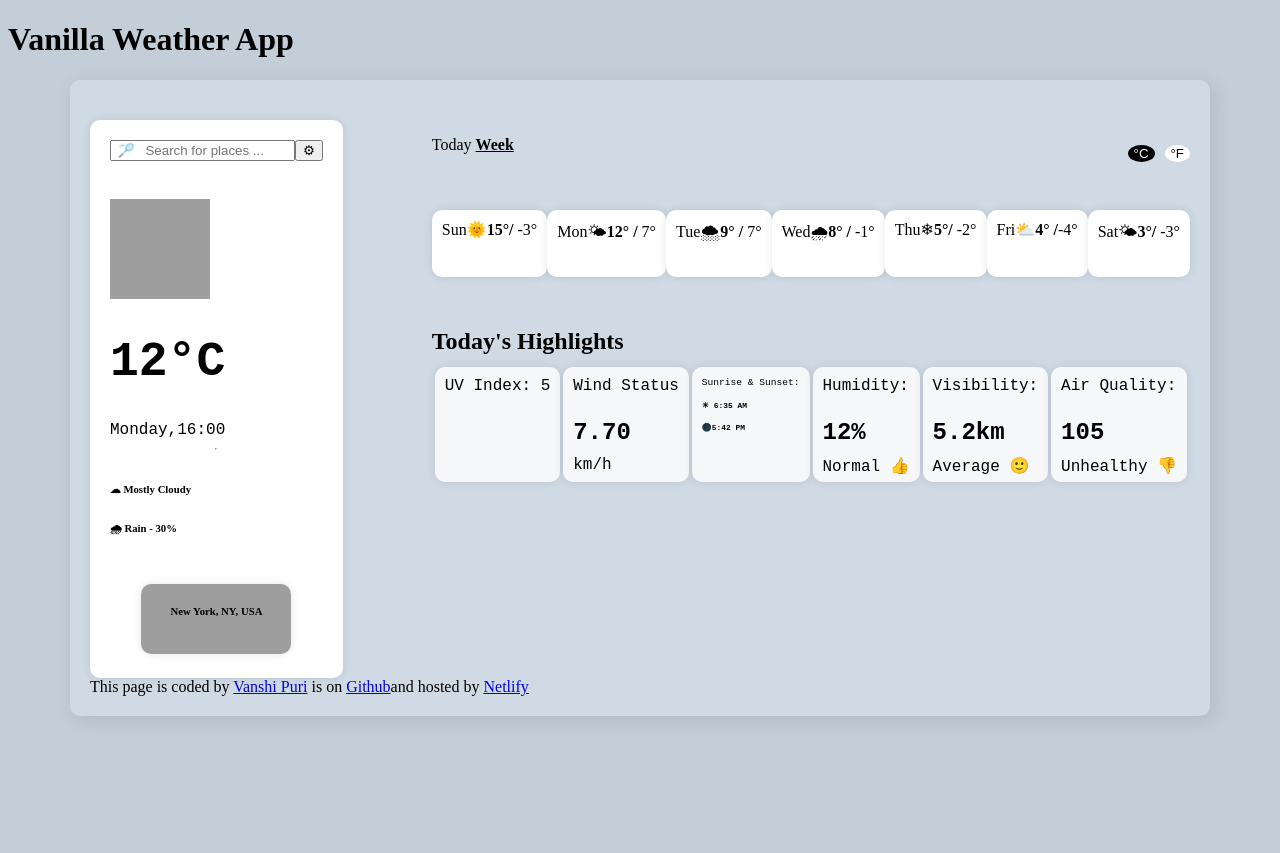
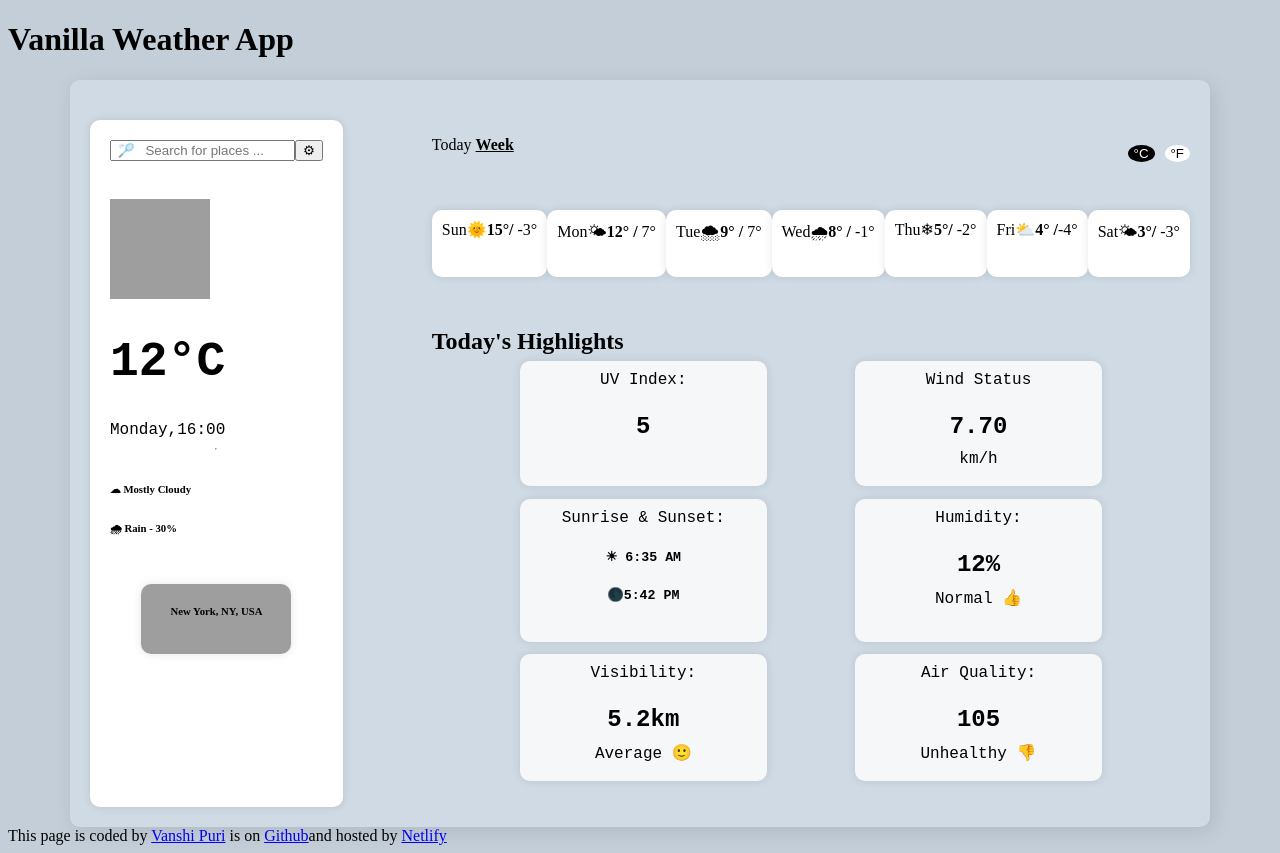
Before and after one commit to vanshipuri/Vanilla-Weather-App, a plain HTML site: page index.html in a window 1280 px wide. Before the commit the page ends 800 px from the top, so only its background shows below. Drawn offline with Linux system fonts and the light colour scheme; grey boxes are pictures that could not be loaded.

Commit message:
updated css & html

```diff
--- a/index.html
+++ b/index.html
@@ -63,21 +63,26 @@
             <div class="day5">Thu<span id="day5"><span>❄</span><b>5°/ </b>-2°</span></div>
             <div class="day6">Fri<span id="day6"><span>⛅</span><b>4° /</b>-4°</span></div>
             <div class="day7">Sat<span id="day7"><span>🌤</span><b>3°/ </b>-3°</span></div>
-
         </div>
         </br>
         <h3>Today's Highlights</h3>
-        <div class="today-temperature">
+        <div class="today-temperature-first">
 
-            <div class="UV-index"><span id="UV index">UV Index: 5</span> </div>
+            <div class="UV-index"><span id="UV index">UV Index: <h3>5</h3></span> </div>
+
             <div class="wind-status"> <span id="wind-status">Wind Status <h3>7.70</h3>km/h</span></div>
+            </div>
+            <div class="today-temperature-second">
 
-                <div class="sunrise-sunset-time"><span id="sunrise-sunset-time">Sunrise & Sunset:<h5>☀ 6:35 AM</h5>  <h5>🌑5:42 PM</h5></span></div>
+            <div class="sunrise-sunset-time"><span id="sunrise-sunset-time">Sunrise & Sunset:<h5>☀ 6:35 AM</h5>  <h5>🌑5:42 PM</h5></span></div>
             <div class="humidity"> <span id="humidity">Humidity: <h3>12%</h3> Normal 👍</span></div>
 
+            </div>
+            <div class="today-temperature-third">
             <div class="visibility"> <span id="visibility">Visibility: <h3>5.2km</h3> Average 🙂</span></div>
+
             <div class="air-quality"><span id="Air Quality">Air Quality: <h3>105</h3>Unhealthy 👎</span></div>
-
+            </div>
         </div>
             </div>
             </div>
--- a/src/style.css
+++ b/src/style.css
@@ -117,7 +117,7 @@ body{
 
 .weekly-weather {
     display: flex;
-    justify-content: space-evenly;
+    justify-content: space-around;
     margin-top: 20px;
     font-size: 1.0rem;
     color: rgb(0, 0, 0);
@@ -129,7 +129,7 @@ body{
     padding: 10px;
     box-shadow: 0 0 10px rgba(0, 0, 0, 0.1);
     transition: all 0.3s ease-in-out;
-    height: 100%;
+    height: 100%
 }
 
 .day2 {
@@ -201,9 +201,17 @@ h3 {
     padding: 10px;
     transition: all 0.3s ease-in-out;
     color: rgb(0, 0, 0);
-    text-align: left;
-    height: 80%;
+    text-align: center;
+    width: 30%;
+    height: 90%;
     font-family: 'Courier New', Courier, monospace;
+}
+
+.UV-index h3 {
+    font-size: 1.5rem;
+    margin-bottom: 10px;
+    color: rgb(0, 0, 0);
+    text-align: center;
 }
 
 .wind-status{
@@ -214,22 +222,30 @@ h3 {
     padding: 10px;
     transition: all 0.3s ease-in-out;
     color: rgb(0, 0, 0);
-    text-align: left;
-    height: 80%;
+    text-align: center;
+    width: 30%;
+    height: 90%;
     font-family: 'Courier New', Courier, monospace;
+}
+
+.wind-status h3 {
+    font-size: 1.5rem;
+    margin-bottom: 10px;
+    color: rgb(0, 0, 0);
+    text-align: center;
 }
 
 .sunrise-sunset-time{
     background-color: rgba(255, 255, 255, 0.8);
-    font-size: 0.6rem;
+    font-size: 1.0rem;
     box-shadow: 0 0 10px rgba(0, 0, 0, 0.1);
     border-radius: 10px;
     padding: 10px;
     transition: all 0.3s ease-in-out;
     color: rgb(0, 0, 0);
-    text-align: left;
-    height: 80%;
-
+    text-align: center;
+    width: 30%;
+    height: 90%;
     font-family: 'Courier New', Courier, monospace;
 }
 
@@ -241,9 +257,17 @@ h3 {
     padding: 10px;
     transition: all 0.3s ease-in-out;
     color: rgb(0, 0, 0);
-    text-align: left;
-    height: 80%;
+    text-align: center;
+    width: 30%;
+    height: 90%;
     font-family: 'Courier New', Courier, monospace;
+}
+
+.humidity h3 {
+    font-size: 1.5rem;
+    margin-bottom: 10px;
+    color: rgb(0, 0, 0);
+    text-align: center;
 }
 
 .visibility{
@@ -254,9 +278,17 @@ h3 {
     padding: 10px;
     transition: all 0.3s ease-in-out;
     color: rgb(0, 0, 0);
-    text-align: left;
-    height: 80%;
+    text-align: center;
+    width: 30%;
+    height: 90%;
     font-family: 'Courier New', Courier, monospace;
+}
+
+.visibility h3 {
+    font-size: 1.5rem;
+    margin-bottom: 10px;
+    color: rgb(0, 0, 0);
+    text-align: center;
 }
 
 .air-quality{
@@ -267,9 +299,17 @@ h3 {
     padding: 10px;
     transition: all 0.3s ease-in-out;
     color: rgb(0, 0, 0);
-    text-align: left;
-    height: 80%;
+    text-align: center;
+    width: 30%;
+    height: 90%;
     font-family: 'Courier New', Courier, monospace;
+}
+
+.air-quality h3 {
+    font-size: 1.5rem;
+    margin-bottom: 10px;
+    color: rgb(0, 0, 0);
+    text-align: center;
 }
 
 .weather-app-data {
@@ -281,7 +321,26 @@ h3 {
     cursor: pointer;
 }
 
-.today-temperature {
+.today-temperature-first {
+    display: flex;
+    justify-content: space-evenly;
+    align-items: center;
+    font-size: 1.5rem;
+    margin-bottom: 20px;
+    color: rgb(0, 0, 0);
+    cursor: pointer;
+}
+.today-temperature-second {
+    display: flex;
+    justify-content: space-evenly;
+    align-items: center;
+    font-size: 1.5rem;
+    margin-bottom: 20px;
+    color: rgb(0, 0, 0);
+    cursor: pointer;
+}
+
+.today-temperature-third {
     display: flex;
     justify-content: space-evenly;
     align-items: center;
```
